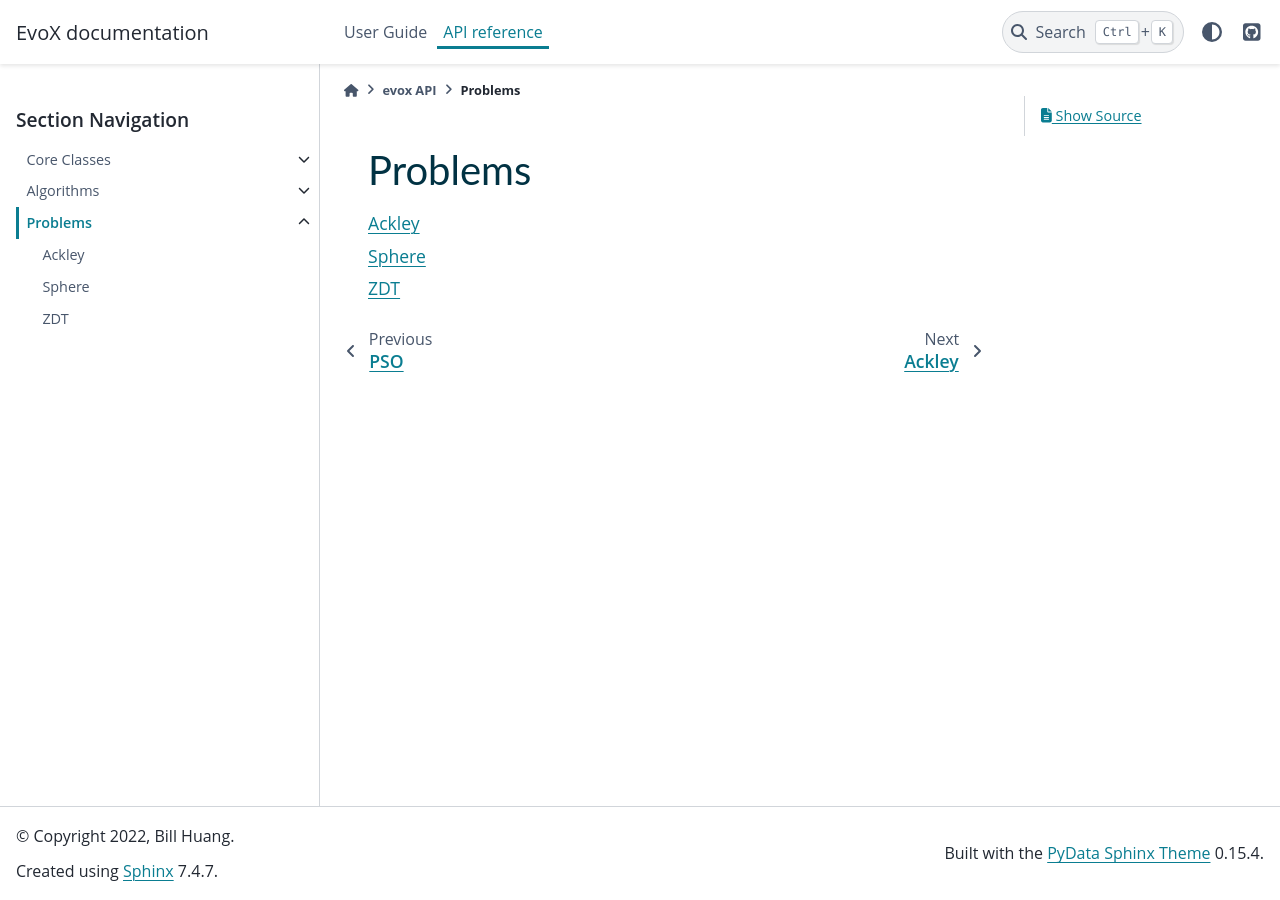
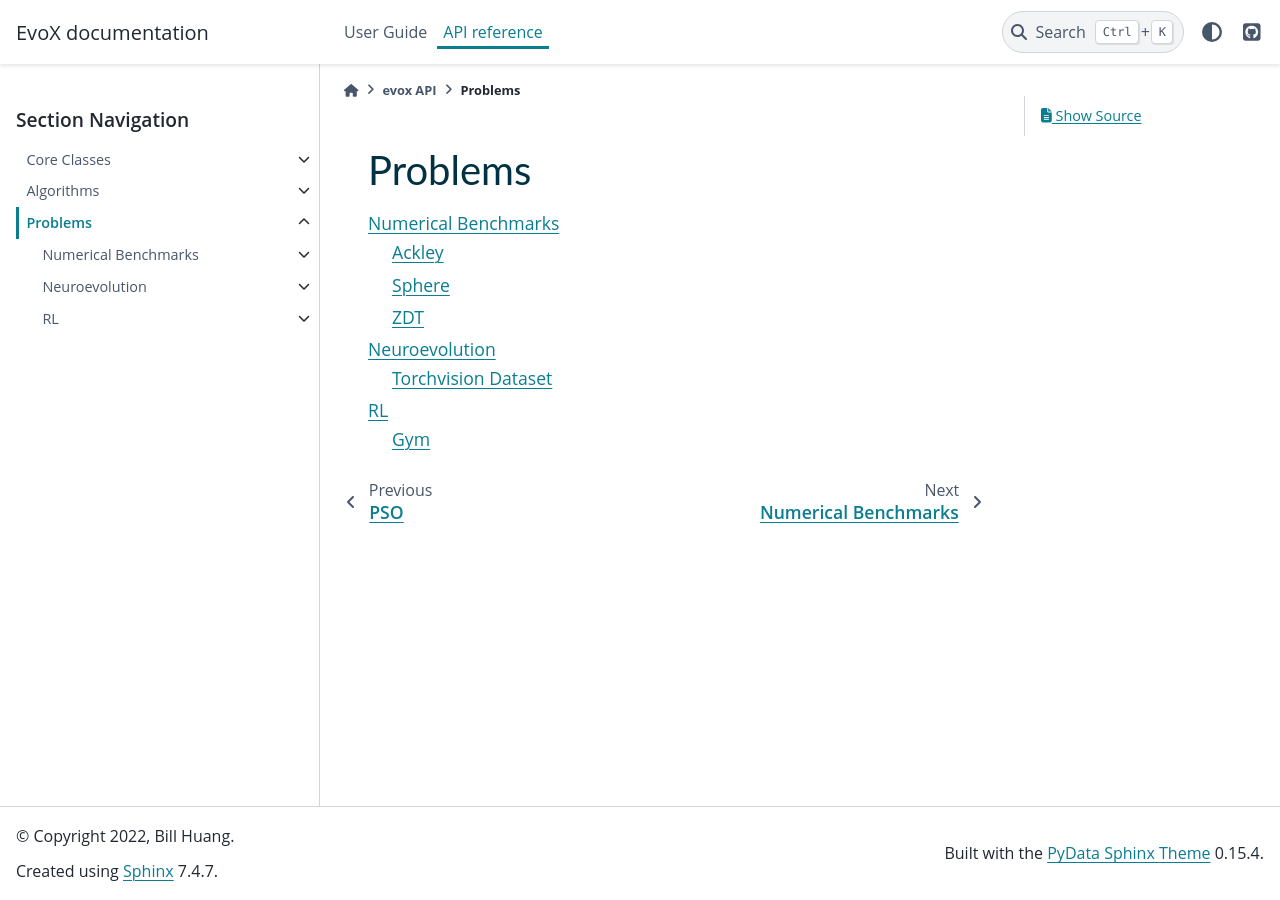
Before and after one commit to EMI-Group/evox, a Sphinx documentation site: the page built from docs/source/api/problems/index.rst, in a window 1280 px wide. Built offline with Sphinx 7.4.7 and the PyData theme 0.15.4, drawn with Linux system fonts in a browser that asks for light colours.

```diff
--- /dev/null
+++ b/docs/source/api/problems/classic/index.rst
@@ -0,0 +1,10 @@
+====================
+Numerical Benchmarks
+====================
+
+.. toctree::
+    :maxdepth: 1
+
+    ackley
+    sphere
+    zdt
--- a/docs/source/api/problems/index.rst
+++ b/docs/source/api/problems/index.rst
@@ -3,8 +3,8 @@ Problems
 ========
 
 .. toctree::
-    :maxdepth: 1
+    :maxdepth: 2
 
-    classic.ackley
-    classic.sphere
-    classic.zdt
+    classic/index
+    neuroevolution/index
+    rl/index
--- /dev/null
+++ b/docs/source/api/problems/neuroevolution/index.rst
@@ -0,0 +1,8 @@
+==============
+Neuroevolution
+==============
+
+.. toctree::
+    :maxdepth: 1
+
+    torchvision
--- /dev/null
+++ b/docs/source/api/problems/neuroevolution/torchvision.rst
@@ -0,0 +1,7 @@
+===================
+Torchvision Dataset
+===================
+
+.. autoclass:: evox.problems.neuroevolution.TorchvisionDataset
+    :members:
+    :inherited-members:
--- /dev/null
+++ b/docs/source/api/problems/rl/index.rst
@@ -0,0 +1,8 @@
+===
+RL
+===
+
+.. toctree::
+    :maxdepth: 1
+
+    gym
```
Also changed, not shown: docs/source/api/problems/rl/gym.rst (added, +7 -0 lines), docs/source/api/problems/classic/ackley.rst (renamed from docs/source/api/problems/classic.ackley.rst), docs/source/api/problems/classic/sphere.rst (renamed from docs/source/api/problems/classic.sphere.rst), docs/source/api/problems/classic/zdt.rst (renamed from docs/source/api/problems/classic.zdt.rst).
